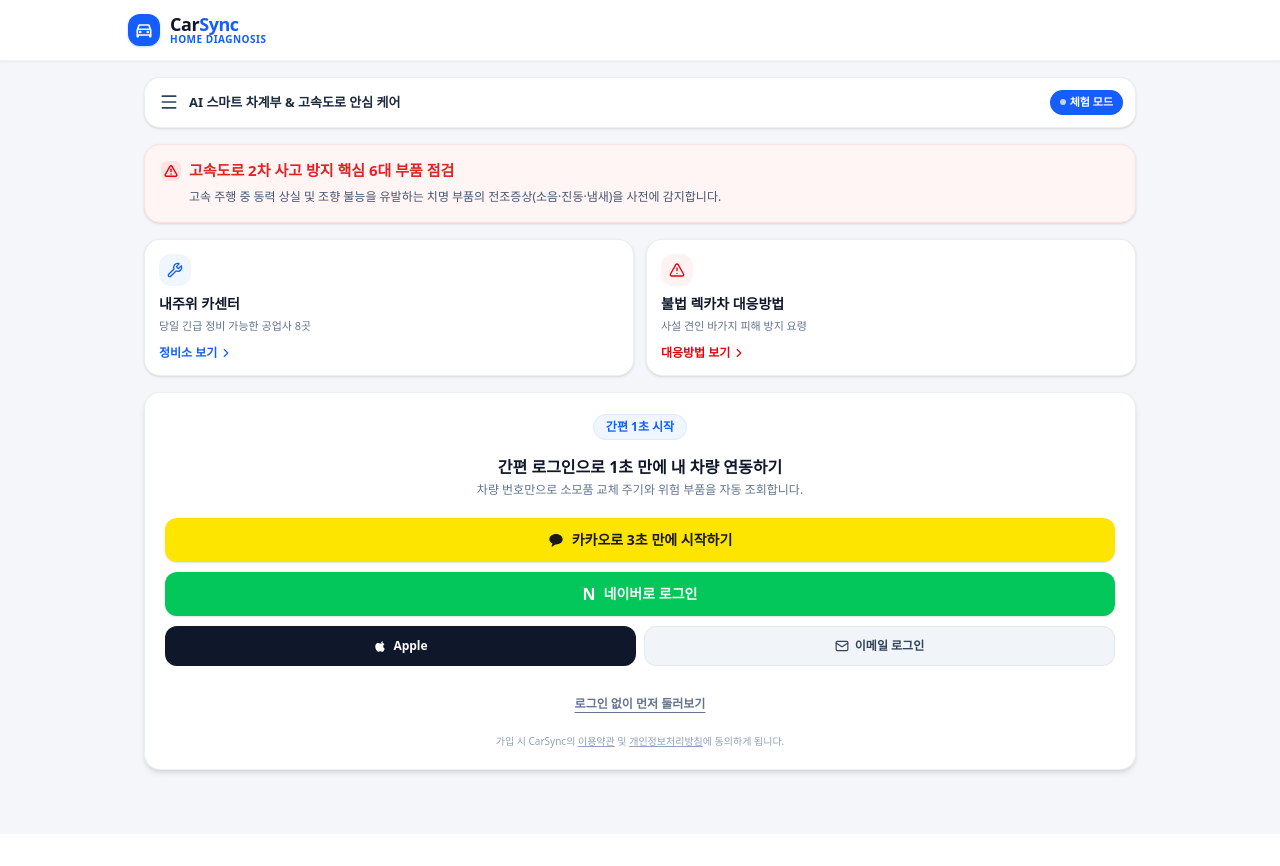
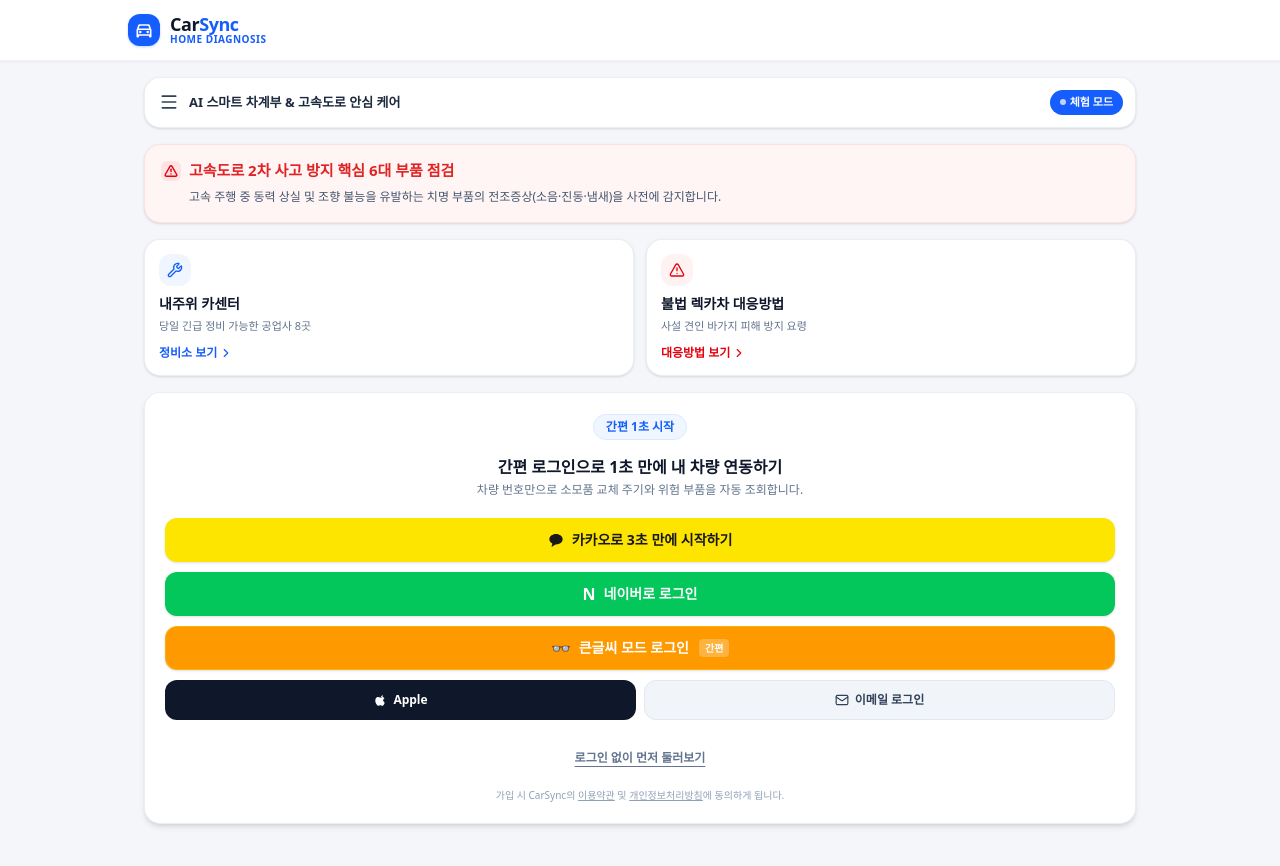
Before and after one commit to wlsgns9607-blip/1008_jinhun, a React (Vite) app: page / in a window 1280 px wide. Shown: the top 866 px of the page. Before the commit the page ends 834 px from the top, so only its background shows below. Built offline with nearby package versions, Linux system fonts and the light colour scheme; a web font is replaced by a local one.

Commit message:
feat: 인트로 화면 간편 로그인 카드에 큰글씨 모드 로그인 버튼 추가

```diff
--- a/src/App.tsx
+++ b/src/App.tsx
@@ -60,17 +60,20 @@
   };
 
   // Actions from Intro screen
-  const handleQuickSocialLogin = (provider: 'kakao' | 'naver' | 'apple' | 'guest') => {
+  const handleQuickSocialLogin = (provider: 'kakao' | 'naver' | 'apple' | 'guest' | 'large') => {
     setUser({
       ...DEFAULT_USER_PROFILE,
       isLoggedIn: provider !== 'guest',
-      email: provider === 'guest' ? 'guest@carsync.kr' : `${provider}.user@carsync.kr`,
+      email: provider === 'guest' ? 'guest@carsync.kr' : provider === 'large' ? 'senior.user@carsync.kr' : `${provider}.user@carsync.kr`,
+      loginProvider: provider,
     });
     // Immediately open Vehicle Setup screen as requested!
     setScreen('vehicle-setup');
     showToast(
       provider === 'guest'
         ? '체험 모드로 입장했습니다. 차량 설정을 진행해 주세요.'
+        : provider === 'large'
+        ? '👓 큰글씨 모드로 입장했습니다! 차량 상세 설정을 시작합니다.'
         : `${provider.toUpperCase()} 로그인 완료! 차량 상세 설정을 시작합니다.`
     );
   };
--- a/src/components/IntroScreen.tsx
+++ b/src/components/IntroScreen.tsx
@@ -17,7 +17,7 @@
   onOpenEmergencyGuide: () => void;
   onOpenIllegalTowGuide?: () => void;
   onGoToEmailLogin: () => void;
-  onQuickSocialLogin: (provider: 'kakao' | 'naver' | 'apple' | 'guest') => void;
+  onQuickSocialLogin: (provider: 'kakao' | 'naver' | 'apple' | 'guest' | 'large') => void;
 }
 
 export const IntroScreen: React.FC<IntroScreenProps> = ({
@@ -172,6 +172,17 @@
               <span>네이버로 로그인</span>
             </button>
 
+            {/* 큰글씨 모드 로그인 버튼 */}
+            <button
+              id="large-text-login-button"
+              onClick={() => onQuickSocialLogin('large')}
+              className="w-full h-11 rounded-xl bg-amber-500 hover:bg-amber-600 text-white font-bold text-sm flex items-center justify-center gap-2 transition-all shadow-sm active:scale-[0.98] border border-amber-400/80 cursor-pointer"
+            >
+              <span className="text-base">👓</span>
+              <span>큰글씨 모드 로그인</span>
+              <span className="text-[10px] bg-white/25 px-1.5 py-0.5 rounded font-extrabold ml-0.5">간편</span>
+            </button>
+
             {/* Apple & Email Split Buttons */}
             <div className="grid grid-cols-2 gap-2">
               <button
--- a/src/types.ts
+++ b/src/types.ts
@@ -17,7 +17,7 @@
   email: string;
   vehicle: VehicleInfo;
   isLoggedIn: boolean;
-  loginProvider?: 'email' | 'kakao' | 'naver' | 'apple' | 'guest';
+  loginProvider?: 'email' | 'kakao' | 'naver' | 'apple' | 'guest' | 'large';
 }
 
 export interface CorePartDiagnostic {
```
